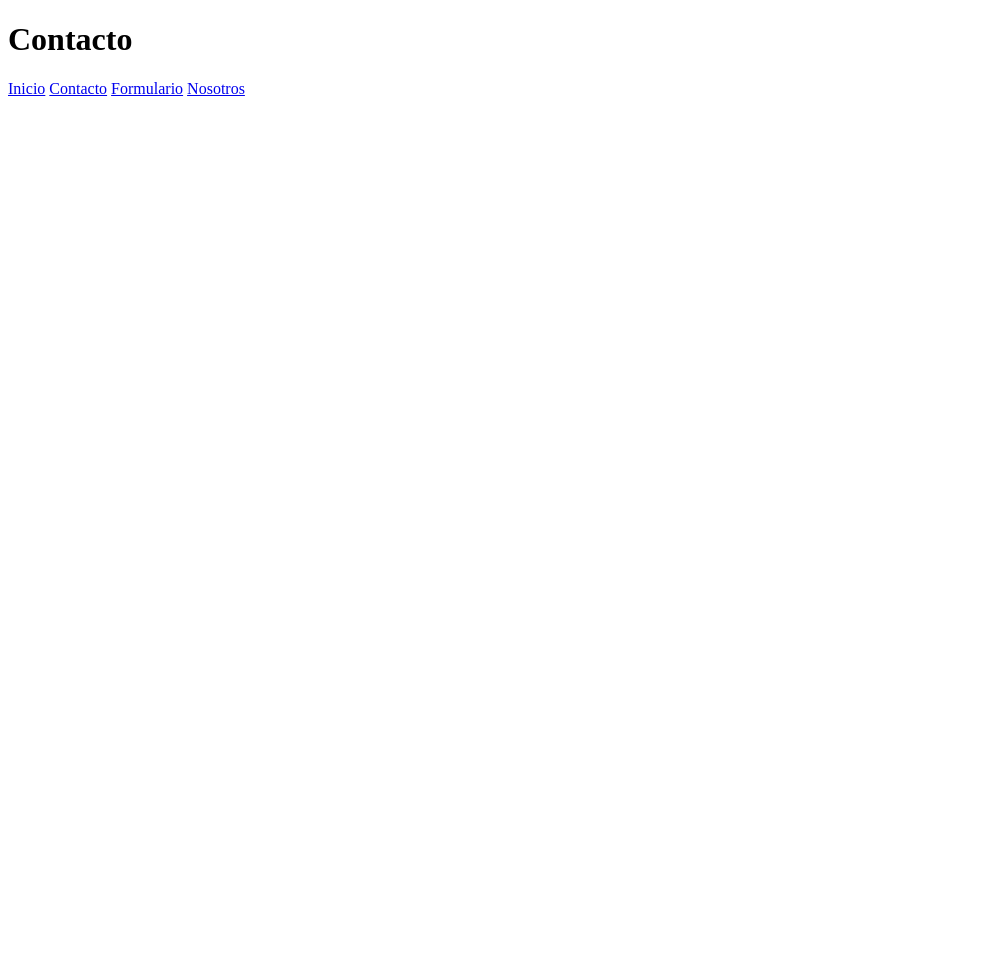
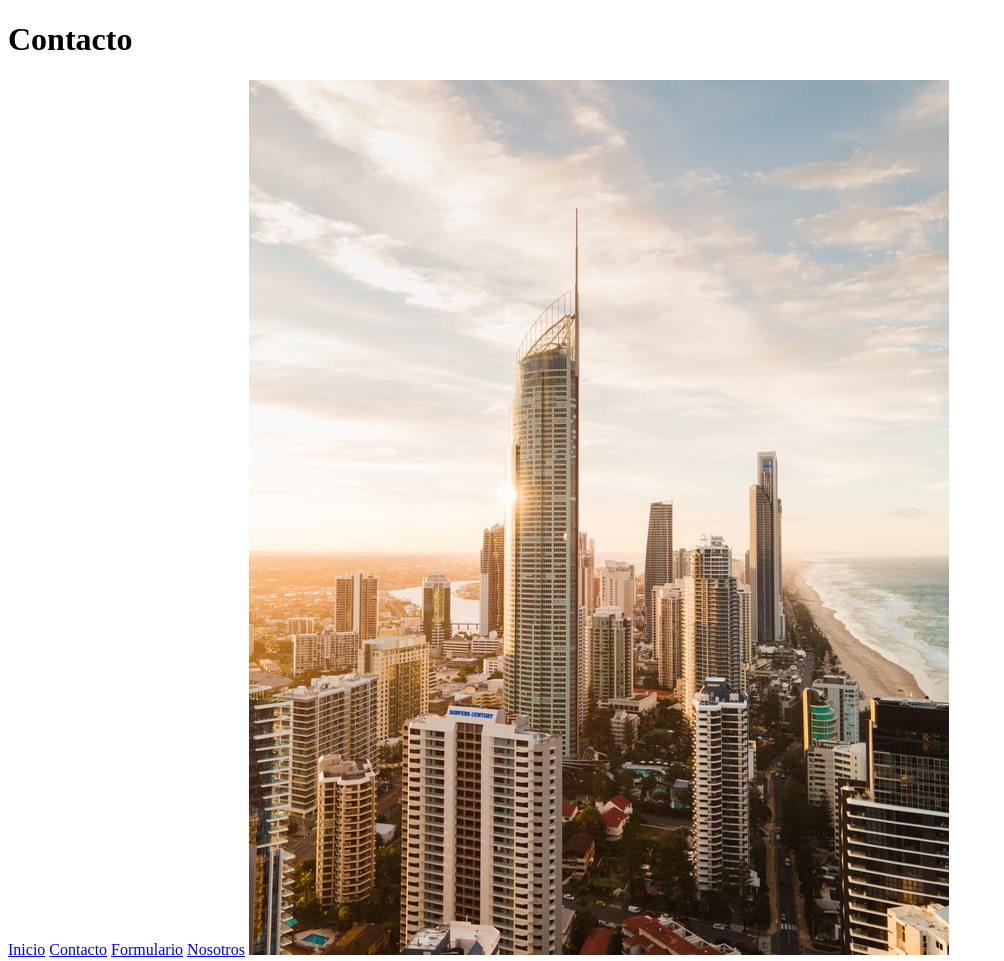
Before and after one commit to jmiguelavila09/ClaseGITC, a plain HTML site: page internas/contacto.html in a window 1280 px wide. Shown: the whole page, without its empty margins (0-1004 px from the left). Before the commit the page ends 800 px from the top, so only its background shows below. Drawn offline with Linux system fonts and the light colour scheme.

Commit message:
Imagen de mi empresa agregada

```diff
--- a/internas/contacto.html
+++ b/internas/contacto.html
@@ -13,5 +13,7 @@
     <a href="contacto.html">Contacto</a>
     <a href="formulario.html">Formulario</a>
     <a href="nosotros.html">Nosotros</a>
+
+    <img src="../imgs/imgdubai.jpg" alt="imagen de dubai">
 </body>
 </html>
```
